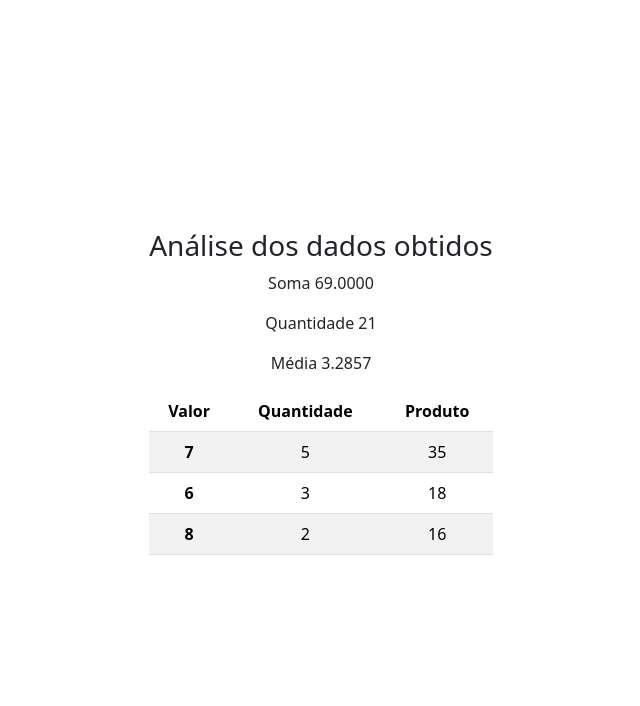
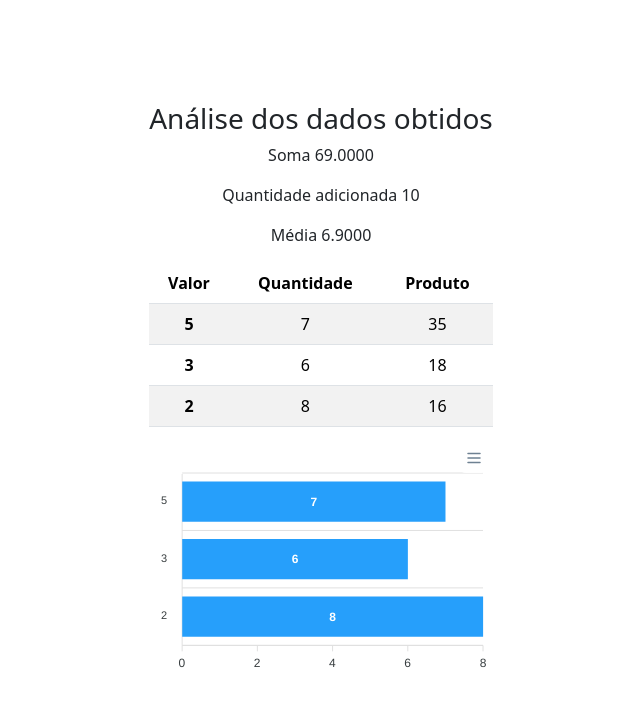
Before and after one commit to hygino82/estatistica-app, a React (Vite) app: page / in a window 1280 px wide. Shown: the top 706 px of the page, without its empty margins (319-959 px from the left). Built offline with nearby package versions, Linux system fonts and the light colour scheme.

Commit message:
BarChart

```diff
--- a/package.json
+++ b/package.json
@@ -11,7 +11,10 @@
   },
   "dependencies": {
     "bootstrap": "^5.3.2",
+    "chart.js": "^4.4.0",
     "react": "^18.2.0",
+    "react-apexcharts": "^1.4.1",
+    "react-chartjs-2": "^5.2.0",
     "react-dom": "^18.2.0"
   },
   "devDependencies": {
--- a/src/App.tsx
+++ b/src/App.tsx
@@ -4,7 +4,7 @@ import { MockPage } from "./pages/MockPage";
 function App() {
   return (
     <>
-      <MockPage/>
+      <MockPage />
     </>
   );
 }
--- /dev/null
+++ b/src/components/BarChart/index.tsx
@@ -0,0 +1,51 @@
+import { useState } from "react";
+import Chart from "react-apexcharts";
+import { NumericListItem } from "../../types/custom-types";
+
+type SeriesData = {
+  name: string;
+  data: number[];
+};
+
+type ChartData = {
+  labels: {
+    categories: number[];
+  };
+  series: SeriesData[];
+};
+
+export function BarChart({ list }: NumericListItem) {
+  const myLabels = list.map((x) => x.quantity);
+  const mySeries = list.map((x) => x.value);
+
+  const chartData = {
+    labels: {
+      categories: myLabels,
+    },
+    series: [
+      {
+        name: "% Success",
+        data: mySeries,
+      },
+    ],
+  };
+
+  const options = {
+    plotOptions: {
+      bar: {
+        horizontal: true,
+      },
+    },
+  };
+
+  return (
+    <Chart
+      options={{ ...options, xaxis: chartData.labels }}
+      series={chartData.series}
+      type="bar"
+      height="240"
+    />
+  );
+}
+
+//export default BarChart;
--- a/src/components/DataInfo/index.tsx
+++ b/src/components/DataInfo/index.tsx
@@ -3,14 +3,14 @@ import { NumericListItem } from "../../types/custom-types";
 export function DataInfo({ list }: NumericListItem) {
   function somarValores(): number {
     const somatorio = list.reduce(
-      (total, item) => total + item.key * item.value,
+      (total, item) => total + item.quantity * item.value,
       0
     );
     return somatorio;
   }
 
   function somarQuantidade(): number {
-    const quantidade = list.reduce((total, item) => total + item.key, 0);
+    const quantidade = list.reduce((total, item) => total + item.quantity, 0);
     return quantidade;
   }
 
@@ -27,7 +27,7 @@ export function DataInfo({ list }: NumericListItem) {
     <>
       <h3>Análise dos dados obtidos</h3>
       <p>Soma {somarValores().toFixed(4)}</p>
-      <p>Quantidade {somarQuantidade()}</p>
+      <p>Quantidade adicionada {somarQuantidade()}</p>
       <p>Média {calcularMedia().toFixed(4)}</p>
     </>
   );
--- a/src/components/NumericTable/index.tsx
+++ b/src/components/NumericTable/index.tsx
@@ -14,10 +14,10 @@ export function NumericTable({ list }: NumericListItem) {
         <tbody>
           {list.map((item) => {
             return (
-              <tr key={item.key}>
-                <th scope="row">{item.key}</th>
+              <tr key={item.quantity}>
+                <th scope="row">{item.quantity}</th>
                 <td>{item.value}</td>
-                <td>{item.value * item.key}</td>
+                <td>{item.value * item.quantity}</td>
               </tr>
             );
           })}
--- a/src/pages/MockPage/index.tsx
+++ b/src/pages/MockPage/index.tsx
@@ -1,3 +1,4 @@
+import { BarChart } from "../../components/BarChart";
 import { DataInfo } from "../../components/DataInfo";
 import { NumericTable } from "../../components/NumericTable";
 import { NumericItem } from "../../types/custom-types";
@@ -5,16 +6,16 @@ import { NumericItem } from "../../types/custom-types";
 export function MockPage() {
   const mockList: NumericItem[] = [
     {
-      key: 7,
-      value: 5,
+      quantity: 5,
+      value: 7,
     },
     {
-      key: 6,
-      value: 3,
+      quantity: 3,
+      value: 6,
     },
     {
-      key: 8,
-      value: 2,
+      quantity: 2,
+      value: 8,
     },
   ];
 
@@ -22,6 +23,7 @@ export function MockPage() {
     <>
       <DataInfo list={mockList} />
       <NumericTable list={mockList} />
+      <BarChart list={mockList} />
     </>
   );
 }
--- a/src/types/custom-types.ts
+++ b/src/types/custom-types.ts
@@ -1,5 +1,5 @@
 export type NumericItem = {
-  key: number;
+  quantity: number;
   value: number;
 };
 
```
Also changed, not shown: src/pages/NumericForm/index.tsx (+24 -39 lines), 1 other file (tests, documents, lock files or other folders).
